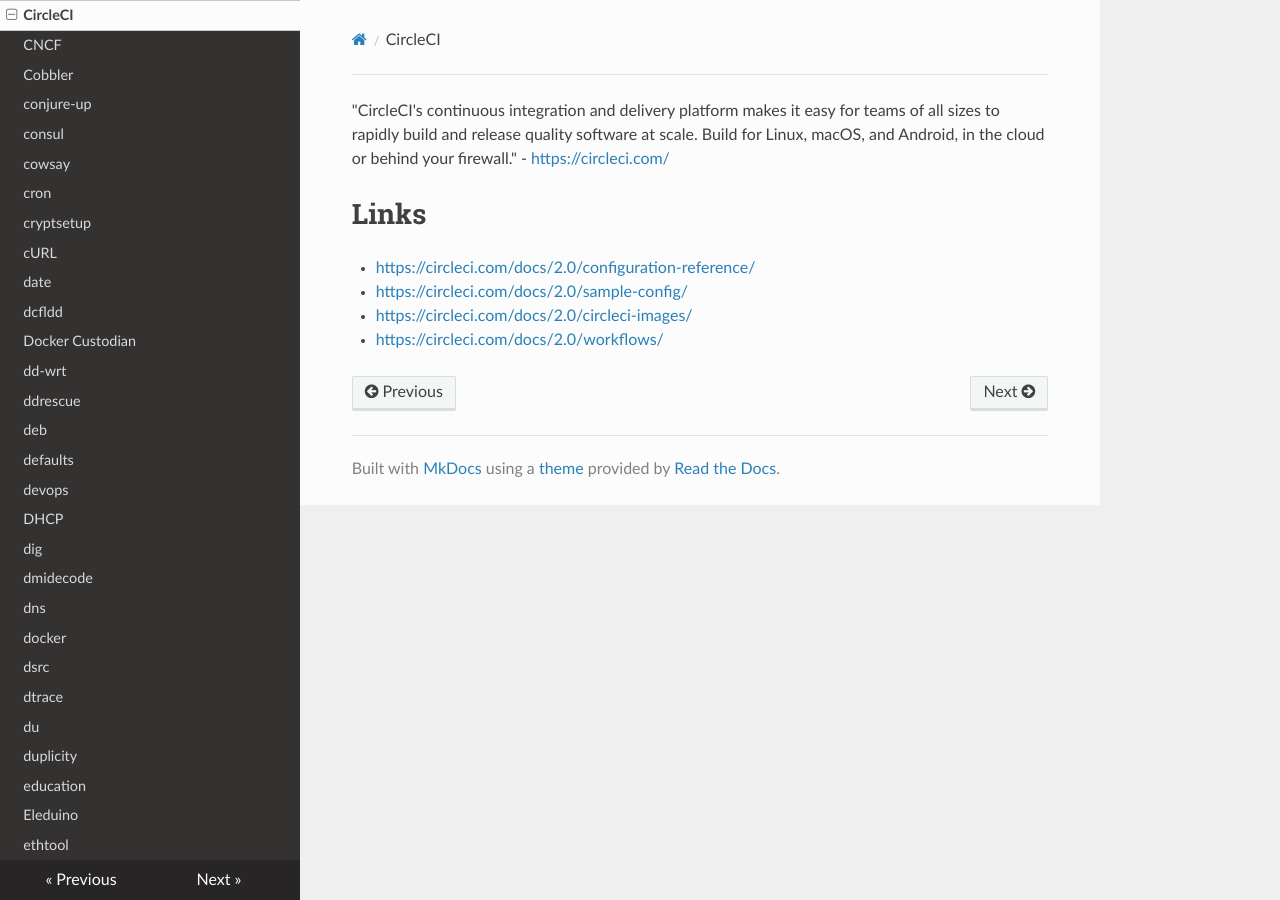
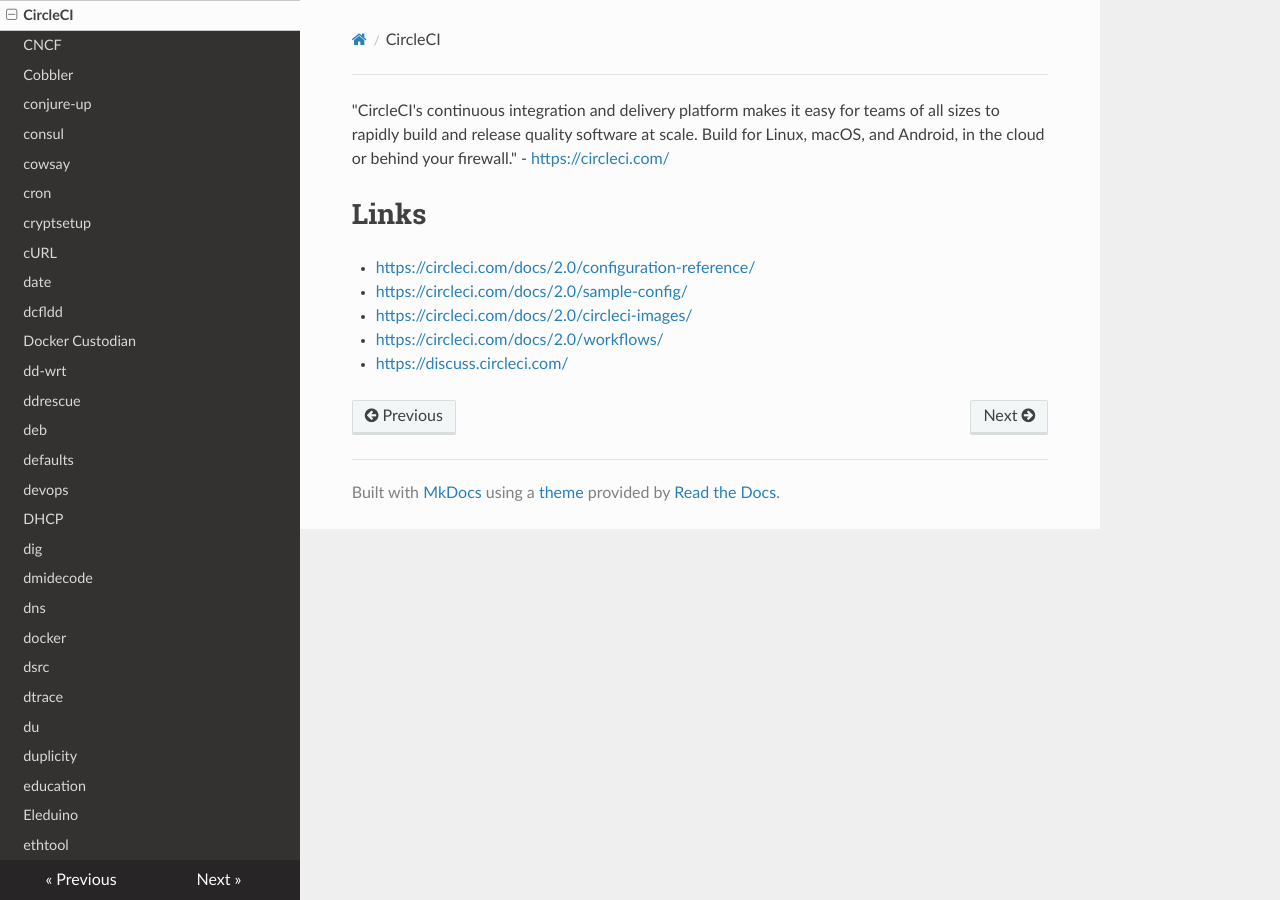
Before and after one commit to lando-cal/tech-notes, an MkDocs documentation site: the page built from docs/circleci.md, in a window 1280 px wide. Built offline with MkDocs 1.6.1, drawn with Linux system fonts in a browser that asks for light colours; nearby versions of some CDN libraries.

Commit message:
Add link

```diff
--- a/docs/circleci.md
+++ b/docs/circleci.md
@@ -8,3 +8,4 @@ Title: CircleCI
 - <https://circleci.com/docs/2.0/sample-config/>
 - <https://circleci.com/docs/2.0/circleci-images/>
 - <https://circleci.com/docs/2.0/workflows/>
+- <https://discuss.circleci.com/>
```
